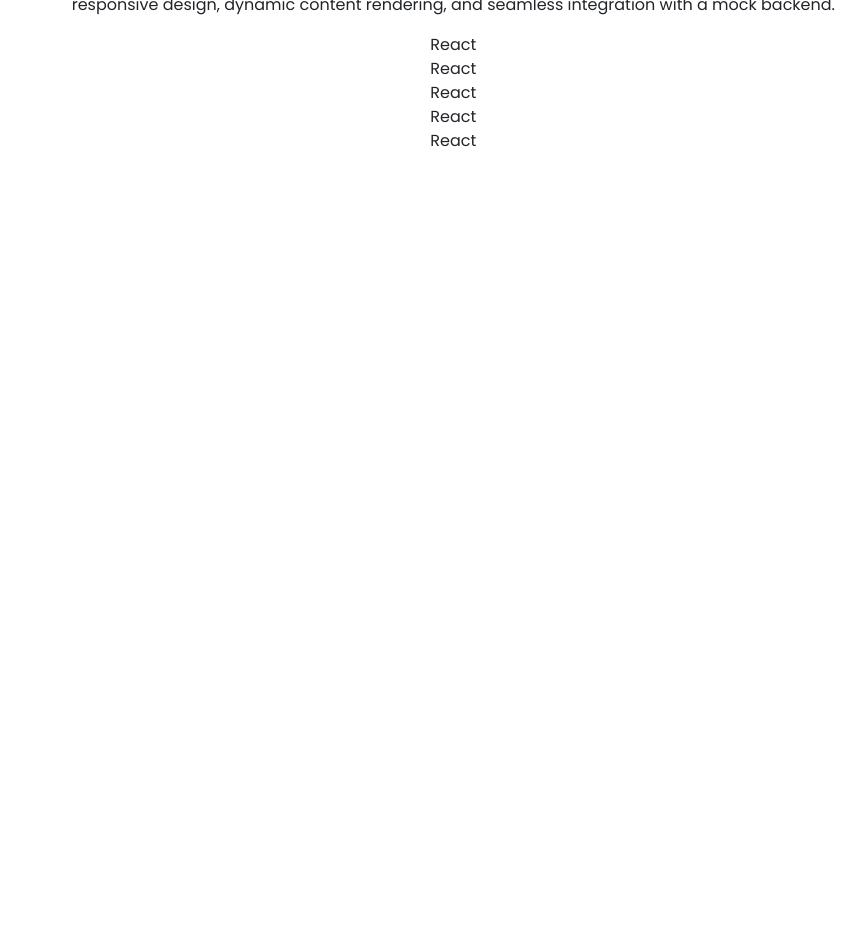
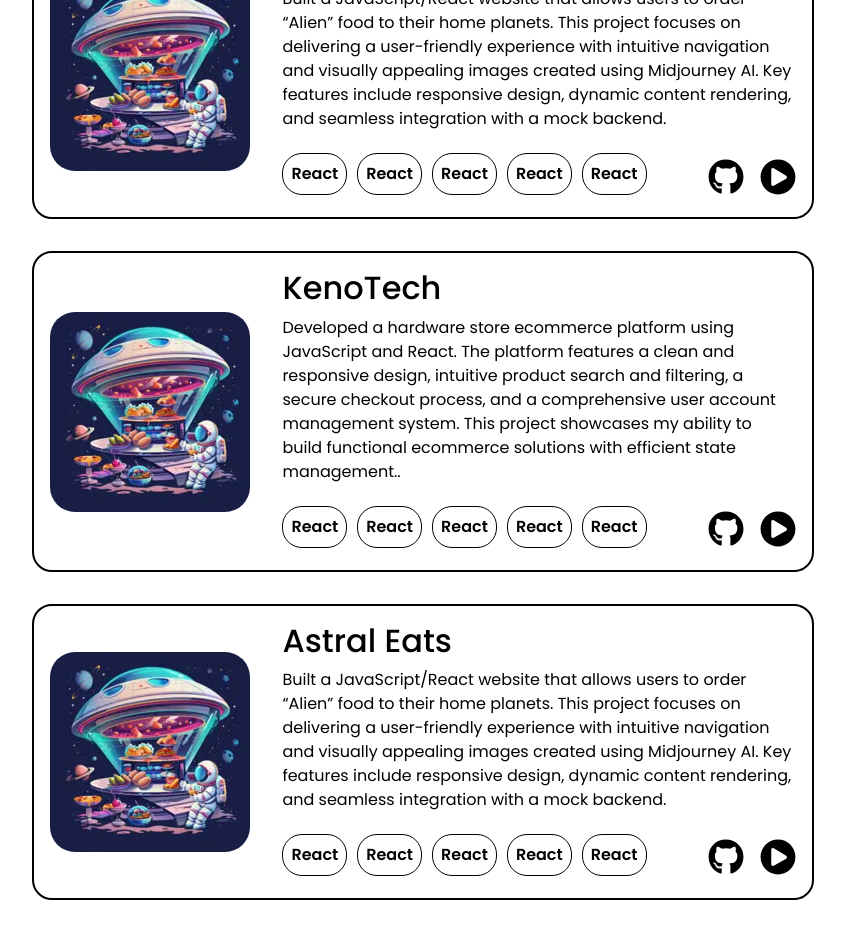
Before and after one commit to PabloAzadian/Portfolio, a React (Create React App) app: page / in a window 1280 px wide. Shown: the part 1500-2432 px from the top of the page, without its empty margins (217-1083 px from the left). Before the commit the page ends 1653 px from the top, so only its background shows below. Built offline with nearby package versions, Linux system fonts and the light colour scheme.

Commit message:
project styling, added more projects

```diff
--- a/src/Components/Projects/Projects.css
+++ b/src/Components/Projects/Projects.css
@@ -1,7 +1,61 @@
 .title {
     padding: 2rem;
+    color: var(--main);
+}
+
+.projects-container {
+    margin-top: 2rem;
 }
 
 .project {
     display: flex;
+    gap: 2rem;
+    max-width: 70%;
+    margin: auto;
+    text-align: left;
+    border: 2px solid var(--main);
+    padding: 1rem;
+    border-radius: 20px;
+    margin-bottom: 2rem;
+    color: var(--main);
 }
+.project img {
+    border-radius: 25px;
+    margin: auto;
+}
+
+.project-text {
+
+}
+
+.footer{
+    display: flex;
+    flex-direction: row;
+    justify-content: space-between;
+}
+
+.technologies-container {
+    display:flex;
+    flex-direction: row;
+    gap: 10px;
+}
+
+.technologie {
+    border: 1px solid var(--main);
+    padding: 0.5rem;
+    border-radius: 20px;
+    margin: 0;
+    font-weight: 600;
+    font-size: 16px;
+    align-self: center;
+}
+.links-container {
+    display: flex;
+    gap: 1rem;
+}
+.links-container a {
+
+    text-decoration: none;
+    color: var(--main);
+    font-size:36px
+}
--- a/src/Components/Projects/Projects.js
+++ b/src/Components/Projects/Projects.js
@@ -1,7 +1,8 @@
 import React from 'react'
 import "./Projects.css"
-import astral from "../../images/astralss.png"
+import astral from "../../images/astralhero.webp"
 import keno from "../../images/keno1.png"
+import { FaGithub, FaPlayCircle } from "react-icons/fa";
 
 function Projects() {
   return (
@@ -11,7 +12,7 @@
             <div className='project'>
                 <img
                     src={astral}
-                    height={"100px"}
+                    height={"200px"}
                 />
                 <div className='project-text'>
                     <h2>Astral Eats</h2>
@@ -19,21 +20,157 @@
                         focuses on delivering a user-friendly experience with intuitive navigation and visually appealing images created
                         using Midjourney AI. Key features include responsive design, dynamic content rendering, and seamless
                         integration with a mock backend.</p>
+                    <div className='footer'>
+
+
                         <div className='technologies-container'>
-                        <div className='techonologie'>
+                            <div className='technologie'>
                                 React
                             </div>
-                        <div className='techonologie'>
+                            <div className='technologie'>
                                 React
                             </div>
-                        <div className='techonologie'>
+                            <div className='technologie'>
                                 React
                             </div>
-                        <div className='techonologie'>
+                            <div className='technologie'>
                                 React
                             </div>
-                        <div className='techonologie'>
+                            <div className='technologie'>
                                 React
+                            </div>
+                        </div>
+                        <div className='links-container'>
+                            <a
+                                href="https://github.com/PabloAzadian"
+                                aria-label="GitHub"
+                                target="_blank"
+                                rel="noopener noreferrer"
+                            >
+                                <FaGithub />
+                            </a>
+
+                            <a
+                                href="https://astraleats.vercel.app/"
+                                aria-label="Demo"
+                                target="_blank"
+                                rel="noopener noreferrer"
+                            >
+                                <FaPlayCircle />
+                            </a>
+                        </div>
+                    </div>
+
+                </div>
+
+            </div>
+
+            <div className='project'>
+                <img
+                    src={astral}
+                    height={"200px"}
+                />
+                <div className='project-text'>
+                    <h2>KenoTech</h2>
+                    <p>Developed a hardware store ecommerce platform using JavaScript and React. The platform features a clean
+                    and responsive design, intuitive product search and filtering, a secure checkout process, and a comprehensive
+                    user account management system. This project showcases my ability to build functional ecommerce solutions
+                    with efficient state management..
+                    </p>
+                    <div className='footer'>
+
+
+                        <div className='technologies-container'>
+                            <div className='technologie'>
+                                React
+                            </div>
+                            <div className='technologie'>
+                                React
+                            </div>
+                            <div className='technologie'>
+                                React
+                            </div>
+                            <div className='technologie'>
+                                React
+                            </div>
+                            <div className='technologie'>
+                                React
+                            </div>
+                        </div>
+                        <div className='links-container'>
+                            <a
+                                href="https://github.com/PabloAzadian/KenoTech"
+                                aria-label="GitHub"
+                                target="_blank"
+                                rel="noopener noreferrer"
+                            >
+                                <FaGithub />
+                            </a>
+
+                            <a
+                                href="https://keno-tech.vercel.app/"
+                                aria-label="Demo"
+                                target="_blank"
+                                rel="noopener noreferrer"
+                            >
+                                <FaPlayCircle />
+                            </a>
+                        </div>
+                    </div>
+
+                </div>
+
+            </div>
+
+            <div className='project'>
+                <img
+                    src={astral}
+                    height={"200px"}
+                />
+                <div className='project-text'>
+                    <h2>Astral Eats</h2>
+                    <p>Built a JavaScript/React website that allows users to order “Alien” food to their home planets. This project
+                        focuses on delivering a user-friendly experience with intuitive navigation and visually appealing images created
+                        using Midjourney AI. Key features include responsive design, dynamic content rendering, and seamless
+                        integration with a mock backend.</p>
+                    <div className='footer'>
+
+
+                        <div className='technologies-container'>
+                            <div className='technologie'>
+                                React
+                            </div>
+                            <div className='technologie'>
+                                React
+                            </div>
+                            <div className='technologie'>
+                                React
+                            </div>
+                            <div className='technologie'>
+                                React
+                            </div>
+                            <div className='technologie'>
+                                React
+                            </div>
+                        </div>
+                        <div className='links-container'>
+                            <a
+                                href="https://github.com/PabloAzadian/astraleats"
+                                aria-label="GitHub"
+                                target="_blank"
+                                rel="noopener noreferrer"
+                            >
+                                <FaGithub />
+                            </a>
+
+                            <a
+                                href="https://astraleats.vercel.app/"
+                                aria-label="Demo"
+                                target="_blank"
+                                rel="noopener noreferrer"
+                            >
+                                <FaPlayCircle />
+                            </a>
                         </div>
                     </div>
 
```
Also changed, not shown: src/images/astralhero.webp (added). Lines whose indentation alone changed are shown as unchanged.
